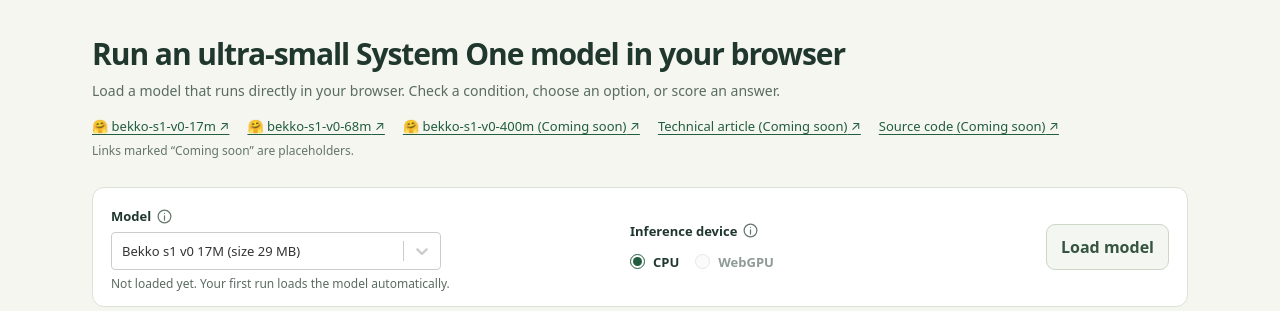
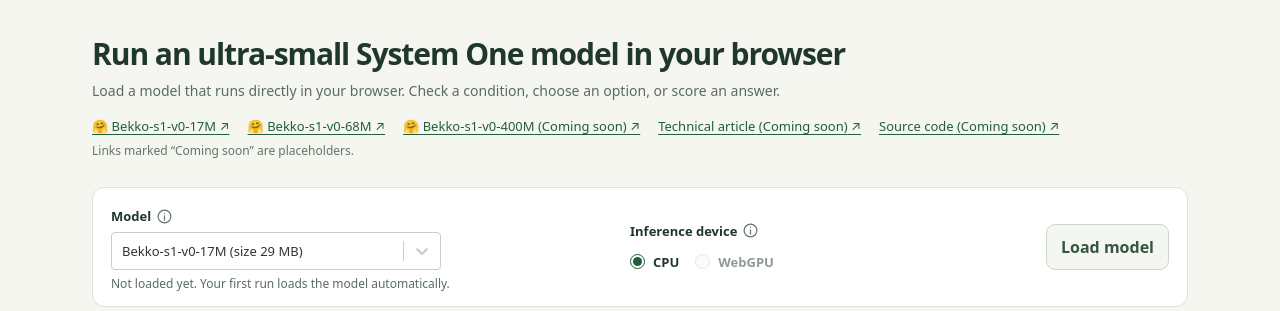
Before and after one commit to hotchpotch/bekko-system-one, a React (Vite) app in the folder browser/: page / in a window 1280 px wide. Shown: the top 311 px of the page. Built offline with nearby package versions, Linux system fonts and the light colour scheme.

Commit message:
Standardize browser model display names

```diff
--- a/browser/scripts/check-browser.js
+++ b/browser/scripts/check-browser.js
@@ -9,7 +9,7 @@
     if (await page.locator('#system').count()) throw Error('System prompt must not be in the UI');
     if (!await page.locator('#yes').isVisible() || !await page.locator('#no').isVisible()) throw Error('Yes/No meanings must be visible');
     await page.locator('#model').press('ArrowDown');
-    for (const name of ['Bekko s1 v0 400M (Coming soon)']) {
+    for (const name of ['Bekko-s1-v0-400M (Coming soon)']) {
       if (await page.getByRole('option', {name, exact:true}).getAttribute('aria-disabled') !== 'true') throw Error('Unavailable models must be disabled');
     }
     await page.locator('#model').press('Escape');
--- a/browser/scripts/check-hub-models.js
+++ b/browser/scripts/check-hub-models.js
@@ -4,7 +4,7 @@
   await page.getByRole("radio", {name:"CPU", exact:true}).click();
   const select=async(id,name)=>{await page.locator(`#${id}`).press('ArrowDown');await page.getByRole('option',{name,exact:true}).click();};
   const rows=[];
-  for(const model of ['Bekko s1 v0 17M (size 29 MB)','Bekko s1 v0 68M (size 196 MB)']) {
+  for(const model of ['Bekko-s1-v0-17M (size 29 MB)','Bekko-s1-v0-68M (size 196 MB)']) {
     await select('model',model);
     if(!(await page.locator('#model-status').textContent()).includes('Not loaded')) throw Error('Model switch must clear session');
     for(const task of ['Noul (Yes/No)','Choice','Score']) {
--- a/browser/src/links.js
+++ b/browser/src/links.js
@@ -3,9 +3,9 @@
 // Replace placeholder URLs as public releases and documentation become available.
 const models = `https://huggingface.co/${MODEL_REPOSITORY}/tree/${MODEL_REVISION}`;
 export const RESOURCE_LINKS = [
-  { label: '🤗 bekko-s1-v0-17m', href: `${models}/17m` },
-  { label: '🤗 bekko-s1-v0-68m', href: `${models}/68m` },
-  { label: '🤗 bekko-s1-v0-400m', href: 'https://example.com/bekko/models/400m', placeholder: true },
+  { label: '🤗 Bekko-s1-v0-17M', href: `${models}/17m` },
+  { label: '🤗 Bekko-s1-v0-68M', href: `${models}/68m` },
+  { label: '🤗 Bekko-s1-v0-400M', href: 'https://example.com/bekko/models/400m', placeholder: true },
   { label: 'Technical article', href: 'https://example.com/bekko/article', placeholder: true },
   { label: 'Source code', href: 'https://example.com/bekko/source', placeholder: true },
 ];
--- a/browser/src/models.js
+++ b/browser/src/models.js
@@ -5,20 +5,20 @@
 export const MODELS = [
   {
     value: "17m",
-    name: "Bekko s1 v0 17M",
-    label: "Bekko s1 v0 17M (size 29 MB)",
+    name: "Bekko-s1-v0-17M",
+    label: "Bekko-s1-v0-17M (size 29 MB)",
     base: `${base}/17m/`,
   },
   {
     value: "68m",
-    name: "Bekko s1 v0 68M",
-    label: "Bekko s1 v0 68M (size 196 MB)",
+    name: "Bekko-s1-v0-68M",
+    label: "Bekko-s1-v0-68M (size 196 MB)",
     base: `${base}/68m/`,
   },
   {
     value: "400m",
-    name: "Bekko s1 v0 400M",
-    label: "Bekko s1 v0 400M (Coming soon)",
+    name: "Bekko-s1-v0-400M",
+    label: "Bekko-s1-v0-400M (Coming soon)",
     disabled: true,
   },
 ];
```
Also changed, not shown: 1 other file (tests, documents, lock files or other folders).
